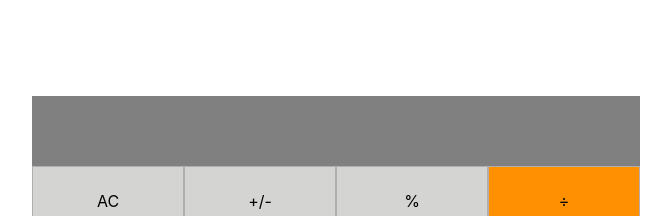
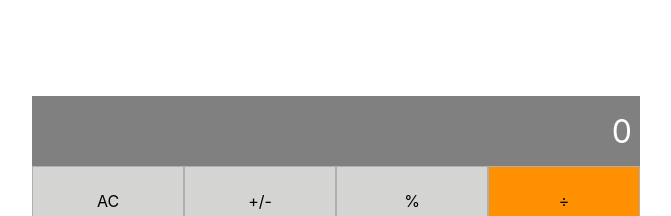
Before and after one commit to Alexr16/MathMagicians, a React (Create React App) app: page / in a window 1280 px wide. Shown: the top 216 px of the page, without its empty margins (304-975 px from the left). Built offline with nearby package versions, Linux system fonts and the light colour scheme.

Commit message:
Fix display error

```diff
--- a/src/components/Calculator.js
+++ b/src/components/Calculator.js
@@ -2,7 +2,7 @@ import { useState } from 'react';
 import calculate from '../logic/calculate';
 
 const Calculator = () => {
-  const [total, setTotal] = useState(null);
+  const [total, setTotal] = useState(0);
   const [next, setNext] = useState(0);
   const [operation, setOperation] = useState(null);
 
```
